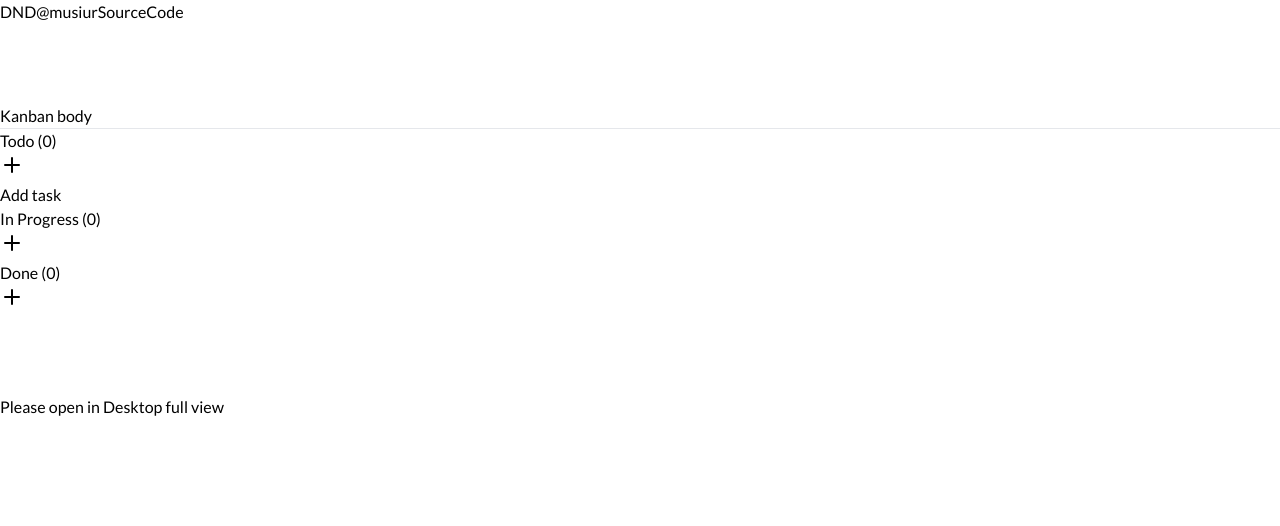
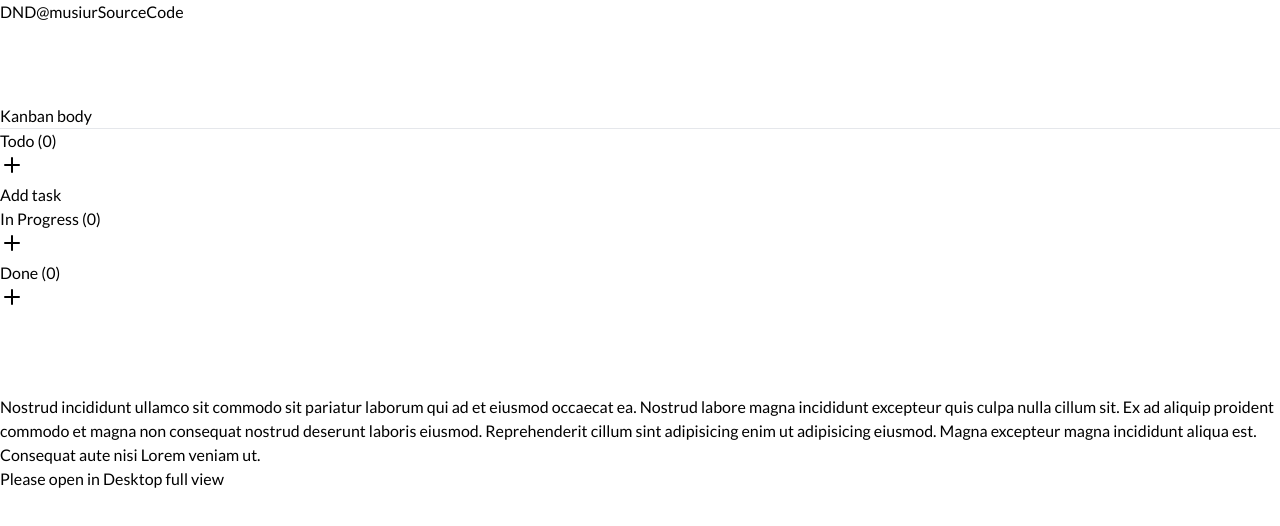
Before and after one commit to musiur/vanilla-dnd-in-react, a React (Vite) app: page / in a window 1280 px wide. Shown: the top 526 px of the page. Built offline with nearby package versions, Linux system fonts and the light colour scheme.

Commit message:
comp-dev:: navbar: sticky bar added

```diff
--- a/src/App.jsx
+++ b/src/App.jsx
@@ -7,8 +7,18 @@ const App = () => {
       <div className="hidden lg:block">
         <Header />
         <KanbanBody />
+        <p className="text-8xl container section">
+          Nostrud incididunt ullamco sit commodo sit pariatur laborum qui ad et
+          eiusmod occaecat ea. Nostrud labore magna incididunt excepteur quis
+          culpa nulla cillum sit. Ex ad aliquip proident commodo et magna non
+          consequat nostrud deserunt laboris eiusmod. Reprehenderit cillum sint
+          adipisicing enim ut adipisicing eiusmod. Magna excepteur magna
+          incididunt aliqua est. Consequat aute nisi Lorem veniam ut.
+        </p>
       </div>
-      <div className="h-screen flex items-center justify-center text-3xl font-semibold text-red-400 block lg:hidden">Please open in Desktop full view</div>
+      <div className="h-screen flex items-center justify-center text-3xl font-semibold text-red-400 block lg:hidden">
+        Please open in Desktop full view
+      </div>
     </>
   );
 };
--- a/src/components/Header.jsx
+++ b/src/components/Header.jsx
@@ -1,11 +1,19 @@
 const Header = () => {
   return (
-    <header className="stikcy z-50 top-0 backdrop-blur bg-white/30 p-4">
-      <nav className="flex justify-between items-center container">
-        <span className="font-black text-2xl">DND@musiur</span>
-        <a href="https://github.com/musiur/vanilla-dnd-in-react" className="hover:underline">SourceCode</a>
-      </nav>
-    </header>
+    <>
+      <header className="stikcy z-50 top-0 backdrop-blur p-4 bg-purple-400">
+        <nav className="flex justify-between items-center container ">
+          <span className="font-black text-2xl">DND@musiur</span>
+          <a
+            href="https://github.com/musiur/vanilla-dnd-in-react"
+            className="hover:underline"
+          >
+            SourceCode
+          </a>
+        </nav>
+      </header>
+      <div className="py-5 bg-gray-50 sticky top-0"></div>
+    </>
   );
 };
 
```
